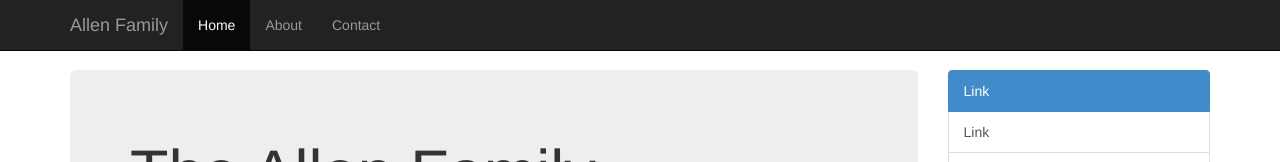
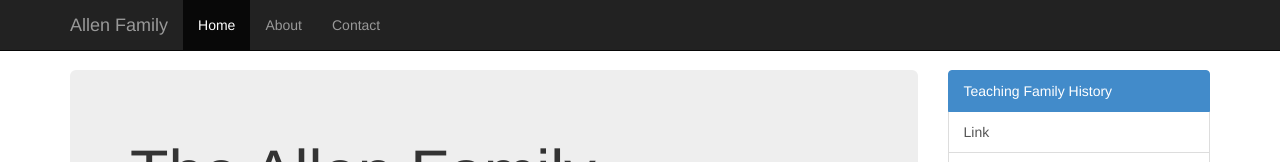
Before and after one commit to srallen/genealogy, a plain HTML site: page index.html in a window 1280 px wide. Shown: the top 162 px of the page. Drawn offline with nearby package versions, Linux system fonts and the light colour scheme.

Commit message:
adding to gh-pages

```diff
--- a/index.html
+++ b/index.html
@@ -94,7 +94,7 @@
 
         <div class="col-xs-6 col-sm-3 sidebar-offcanvas" id="sidebar" role="navigation">
           <div class="list-group">
-            <a href="#" class="list-group-item active">Link</a>
+            <a href="#" class="list-group-item active">Teaching Family History</a>
             <a href="#" class="list-group-item">Link</a>
             <a href="#" class="list-group-item">Link</a>
             <a href="#" class="list-group-item">Link</a>
```
